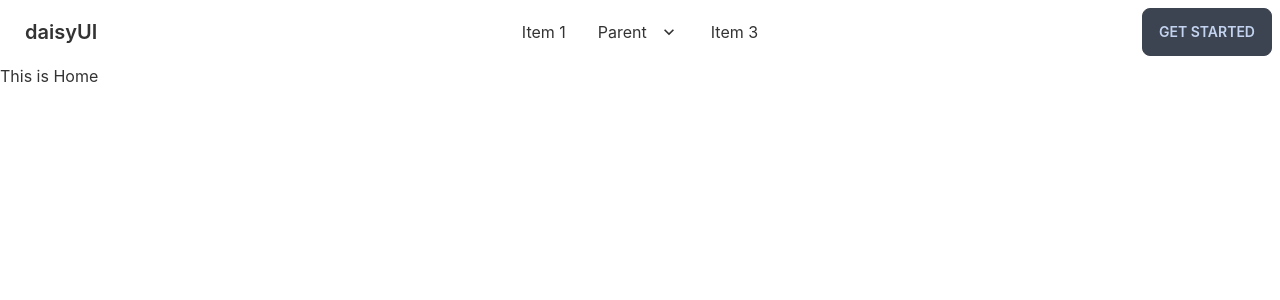
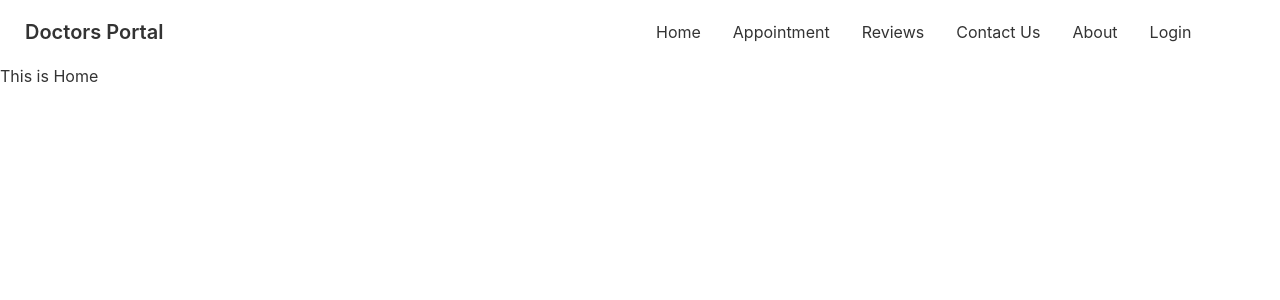
Before and after one commit to muzahidMD/doctors-portal-client-module-74, a React (Create React App) app: page / in a window 1280 px wide. Shown: the top 300 px of the page. Built offline with nearby package versions, Linux system fonts and the light colour scheme.

Commit message:
navbar compleate

```diff
--- a/src/App.js
+++ b/src/App.js
@@ -15,10 +15,10 @@
       <Routes>
         <Route path='/' element={<Home />}></Route>
         <Route path='/about' element={<About />}></Route>
-        <Route path='/about' element={<Appointment />}></Route>
-        <Route path='/about' element={<Reviews />}></Route>
-        <Route path='/about' element={<ContactUs />}></Route>
-        <Route path='/about' element={<Login />}></Route>
+        <Route path='/appointment' element={<Appointment />}></Route>
+        <Route path='/reviews' element={<Reviews />}></Route>
+        <Route path='/contact-us' element={<ContactUs />}></Route>
+        <Route path='/login' element={<Login />}></Route>
       </Routes>
     </div>
   );
--- a/src/Pages/Shared/Navbar.js
+++ b/src/Pages/Shared/Navbar.js
@@ -1,6 +1,15 @@
 import React from 'react';
+import { Link } from 'react-router-dom';
 
 const Navbar = () => {
+    const menuItems = <>
+        <li><Link to={'/'}>Home</Link></li>
+        <li><Link to={'/appointment'}>Appointment </Link></li>
+        <li><Link to={'/reviews'}>Reviews</Link></li>
+        <li><Link to={'/contact-us'}>Contact Us</Link></li>
+        <li><Link to={'/about'}>About</Link></li>
+        <li><Link to={'/login'}>Login</Link></li>
+    </>
     return (
         <div class="navbar bg-base-100">
             <div class="navbar-start">
@@ -9,40 +18,15 @@
                         <svg xmlns="http://www.w3.org/2000/svg" class="h-5 w-5" fill="none" viewBox="0 0 24 24" stroke="currentColor"><path stroke-linecap="round" stroke-linejoin="round" stroke-width="2" d="M4 6h16M4 12h8m-8 6h16" /></svg>
                     </label>
                     <ul tabindex="0" class="menu menu-compact dropdown-content mt-3 p-2 shadow bg-base-100 rounded-box w-52">
-                        <li><a>Item 1</a></li>
-                        <li tabindex="0">
-                            <a class="justify-between">
-                                Parent
-                                <svg class="fill-current" xmlns="http://www.w3.org/2000/svg" width="24" height="24" viewBox="0 0 24 24"><path d="M8.59,16.58L13.17,12L8.59,7.41L10,6L16,12L10,18L8.59,16.58Z" /></svg>
-                            </a>
-                            <ul class="p-2">
-                                <li><a>Submenu 1</a></li>
-                                <li><a>Submenu 2</a></li>
-                            </ul>
-                        </li>
-                        <li><a>Item 3</a></li>
+                        {menuItems}
                     </ul>
                 </div>
-                <a class="btn btn-ghost normal-case text-xl">daisyUI</a>
+                <Link to={'/'} class="btn btn-ghost normal-case text-xl">Doctors Portal</Link>
             </div>
             <div class="navbar-center hidden lg:flex">
                 <ul class="menu menu-horizontal p-0">
-                    <li><a>Item 1</a></li>
-                    <li tabindex="0">
-                        <a>
-                            Parent
-                            <svg class="fill-current" xmlns="http://www.w3.org/2000/svg" width="20" height="20" viewBox="0 0 24 24"><path d="M7.41,8.58L12,13.17L16.59,8.58L18,10L12,16L6,10L7.41,8.58Z" /></svg>
-                        </a>
-                        <ul class="p-2">
-                            <li><a>Submenu 1</a></li>
-                            <li><a>Submenu 2</a></li>
-                        </ul>
-                    </li>
-                    <li><a>Item 3</a></li>
+                    {menuItems}
                 </ul>
-            </div>
-            <div class="navbar-end">
-                <a class="btn">Get started</a>
             </div>
         </div>
     );
```
